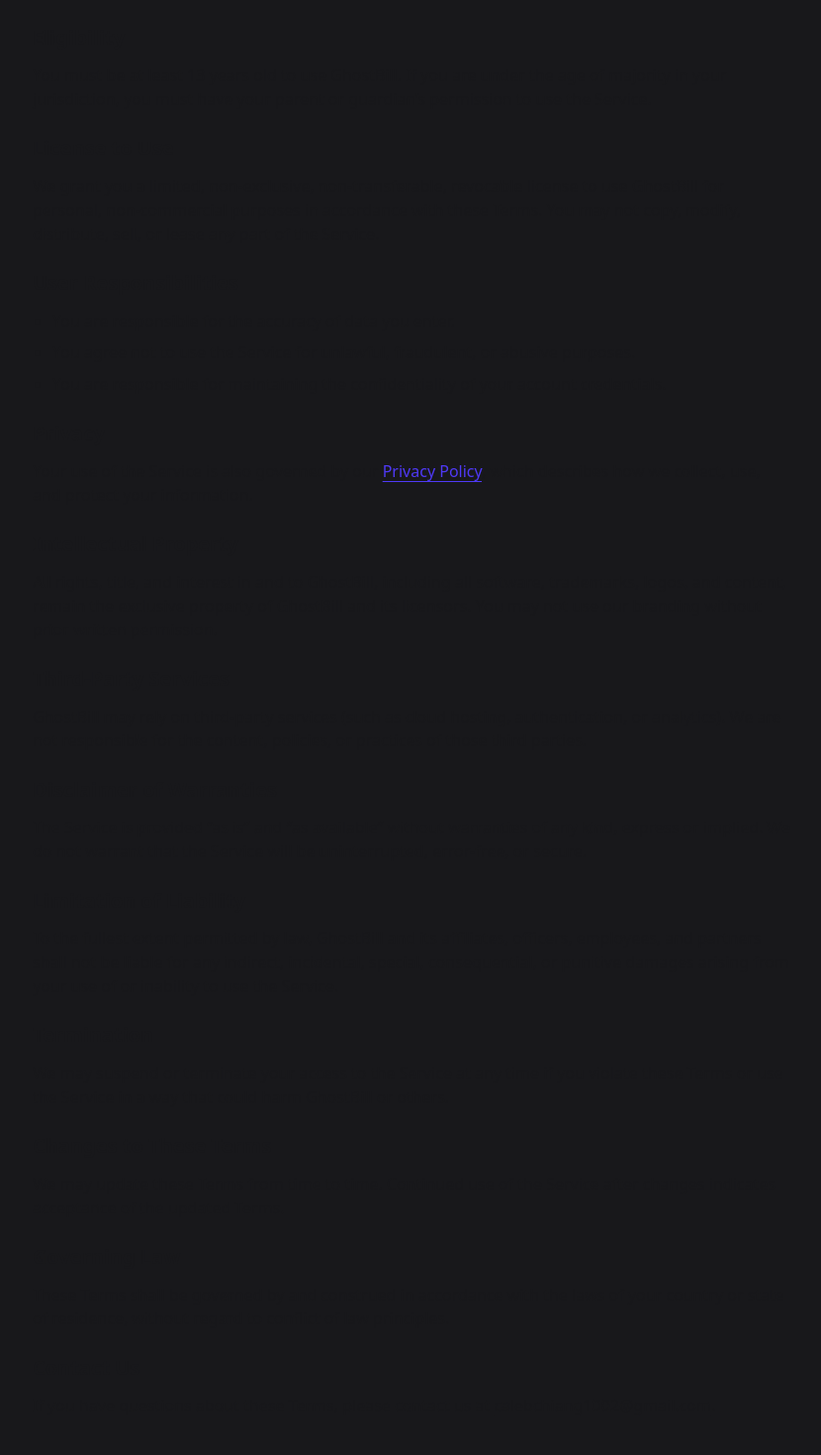
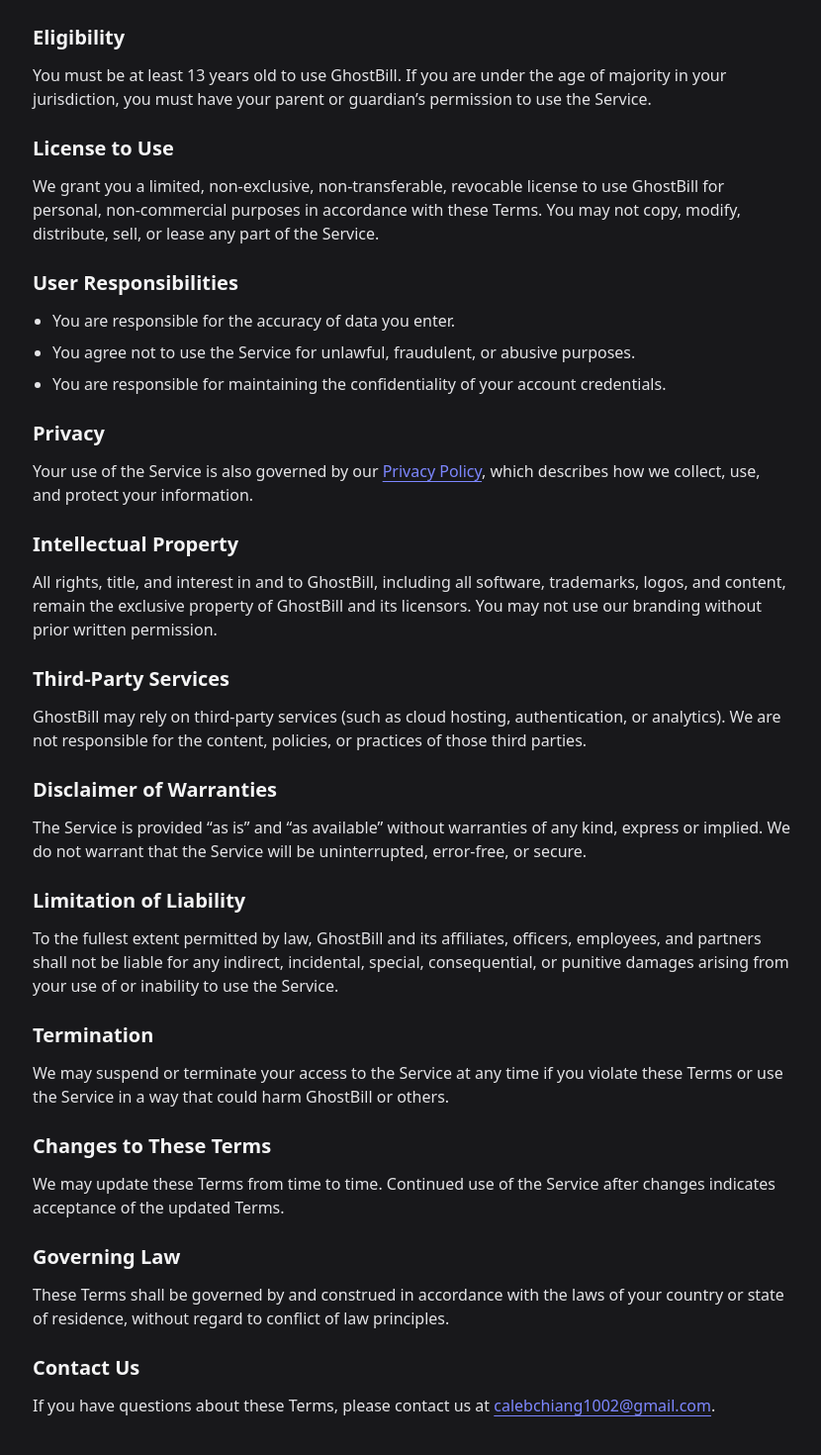
Before and after one commit to calebchiang/ghostbill_landing, a Next.js app: page /terms in a window 1280 px wide. Shown: the part 300-1770 px from the top of the page at 99% size, without its empty margins (223-1053 px from the left). Built offline with nearby package versions, Linux system fonts and the light colour scheme.

Commit message:
updated privacy and terms

```diff
--- a/src/app/terms/page.tsx
+++ b/src/app/terms/page.tsx
@@ -8,13 +8,13 @@
 
 export default function TermsPage() {
   return (
-    <main className="min-h-screen px-6 py-16 flex items-start justify-center">
-      <article className="w-full max-w-3xl space-y-6">
+    <main className="min-h-screen px-6 py-16 flex items-start justify-center bg-zinc-900">
+      <article className="w-full max-w-3xl space-y-6 text-zinc-200">
         <header className="space-y-2">
-          <h1 className="text-3xl sm:text-4xl font-bold tracking-tight">
+          <h1 className="text-3xl sm:text-4xl font-bold tracking-tight text-zinc-100">
             Terms of Service
           </h1>
-          <p className="text-sm text-zinc-600">
+          <p className="text-sm text-zinc-400">
             Last updated: {new Date().toLocaleDateString()}
           </p>
         </header>
@@ -27,7 +27,7 @@
         </p>
 
         <section className="space-y-3">
-          <h2 className="text-xl font-semibold">Eligibility</h2>
+          <h2 className="text-xl font-semibold text-zinc-100">Eligibility</h2>
           <p>
             You must be at least 13 years old to use GhostBill. If you are under
             the age of majority in your jurisdiction, you must have your parent
@@ -36,7 +36,7 @@
         </section>
 
         <section className="space-y-3">
-          <h2 className="text-xl font-semibold">License to Use</h2>
+          <h2 className="text-xl font-semibold text-zinc-100">License to Use</h2>
           <p>
             We grant you a limited, non-exclusive, non-transferable,
             revocable license to use GhostBill for personal, non-commercial
@@ -46,7 +46,9 @@
         </section>
 
         <section className="space-y-3">
-          <h2 className="text-xl font-semibold">User Responsibilities</h2>
+          <h2 className="text-xl font-semibold text-zinc-100">
+            User Responsibilities
+          </h2>
           <ul className="list-disc pl-5 space-y-2">
             <li>You are responsible for the accuracy of data you enter.</li>
             <li>
@@ -61,12 +63,12 @@
         </section>
 
         <section className="space-y-3">
-          <h2 className="text-xl font-semibold">Privacy</h2>
+          <h2 className="text-xl font-semibold text-zinc-100">Privacy</h2>
           <p>
             Your use of the Service is also governed by our{" "}
             <a
               href="/privacy"
-              className="underline underline-offset-4 text-indigo-600"
+              className="underline underline-offset-4 text-indigo-400 hover:text-indigo-300"
             >
               Privacy Policy
             </a>
@@ -76,7 +78,9 @@
         </section>
 
         <section className="space-y-3">
-          <h2 className="text-xl font-semibold">Intellectual Property</h2>
+          <h2 className="text-xl font-semibold text-zinc-100">
+            Intellectual Property
+          </h2>
           <p>
             All rights, title, and interest in and to GhostBill, including all
             software, trademarks, logos, and content, remain the exclusive
@@ -86,7 +90,9 @@
         </section>
 
         <section className="space-y-3">
-          <h2 className="text-xl font-semibold">Third-Party Services</h2>
+          <h2 className="text-xl font-semibold text-zinc-100">
+            Third-Party Services
+          </h2>
           <p>
             GhostBill may rely on third-party services (such as cloud hosting,
             authentication, or analytics). We are not responsible for the
@@ -95,7 +101,9 @@
         </section>
 
         <section className="space-y-3">
-          <h2 className="text-xl font-semibold">Disclaimer of Warranties</h2>
+          <h2 className="text-xl font-semibold text-zinc-100">
+            Disclaimer of Warranties
+          </h2>
           <p>
             The Service is provided “as is” and “as available” without
             warranties of any kind, express or implied. We do not warrant that
@@ -104,7 +112,9 @@
         </section>
 
         <section className="space-y-3">
-          <h2 className="text-xl font-semibold">Limitation of Liability</h2>
+          <h2 className="text-xl font-semibold text-zinc-100">
+            Limitation of Liability
+          </h2>
           <p>
             To the fullest extent permitted by law, GhostBill and its
             affiliates, officers, employees, and partners shall not be liable
@@ -114,7 +124,7 @@
         </section>
 
         <section className="space-y-3">
-          <h2 className="text-xl font-semibold">Termination</h2>
+          <h2 className="text-xl font-semibold text-zinc-100">Termination</h2>
           <p>
             We may suspend or terminate your access to the Service at any time
             if you violate these Terms or use the Service in a way that could
@@ -123,7 +133,9 @@
         </section>
 
         <section className="space-y-3">
-          <h2 className="text-xl font-semibold">Changes to These Terms</h2>
+          <h2 className="text-xl font-semibold text-zinc-100">
+            Changes to These Terms
+          </h2>
           <p>
             We may update these Terms from time to time. Continued use of the
             Service after changes indicates acceptance of the updated Terms.
@@ -131,7 +143,9 @@
         </section>
 
         <section className="space-y-3">
-          <h2 className="text-xl font-semibold">Governing Law</h2>
+          <h2 className="text-xl font-semibold text-zinc-100">
+            Governing Law
+          </h2>
           <p>
             These Terms shall be governed by and construed in accordance with
             the laws of your country or state of residence, without regard to
@@ -140,12 +154,12 @@
         </section>
 
         <section className="space-y-3">
-          <h2 className="text-xl font-semibold">Contact Us</h2>
+          <h2 className="text-xl font-semibold text-zinc-100">Contact Us</h2>
           <p>
             If you have questions about these Terms, please contact us at{" "}
             <a
               href="mailto:calebchiang1002@gmail.com"
-              className="underline underline-offset-4"
+              className="underline underline-offset-4 text-indigo-400 hover:text-indigo-300"
             >
               calebchiang1002@gmail.com
             </a>
```
Also changed, not shown: src/app/privacy/page.tsx (+35 -18 lines).
